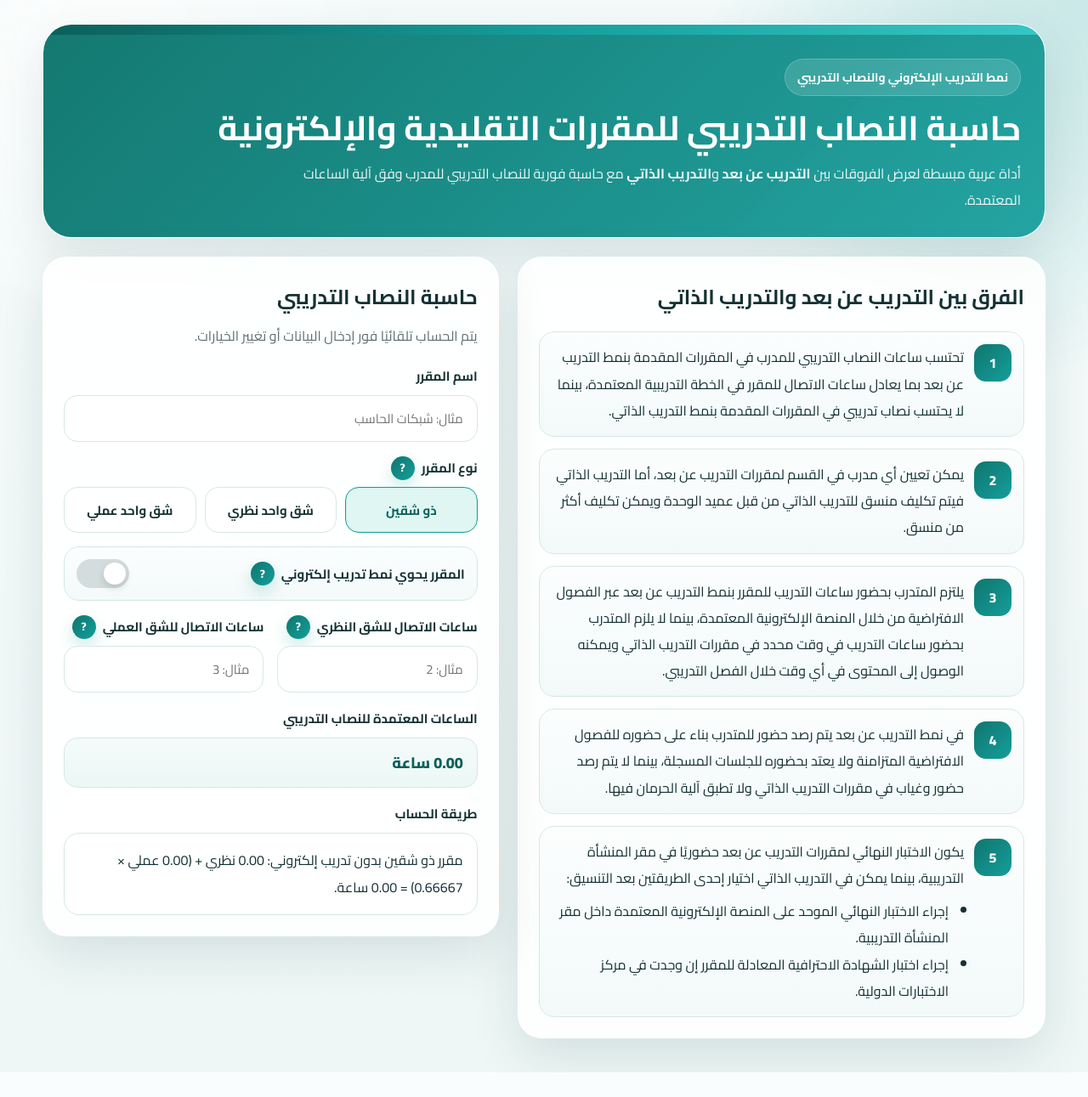
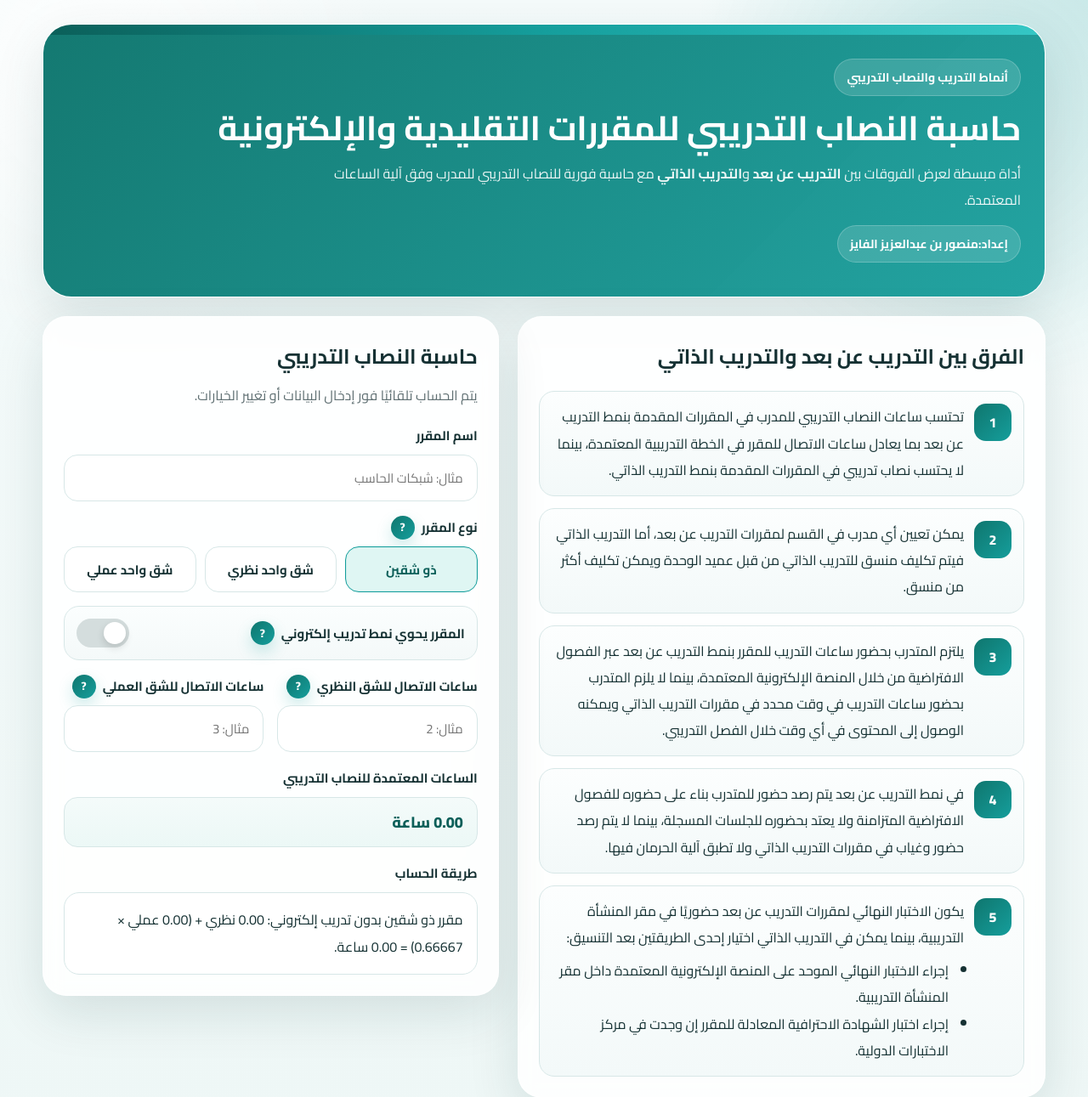
Before and after one commit to maf1250/SSASECT, a Flask app: page / in a window 1280 px wide. Shown: the top 1291 px of the page at 85% size. Before the commit the page ends 1262 px from the top, so only its background shows below. Run offline with Flask 3, Linux system fonts and the light colour scheme.

Commit message:
Update index.html

```diff
--- a/templates/index.html
+++ b/templates/index.html
@@ -16,11 +16,14 @@
     <section class="hero-card">
       <div class="hero-topbar"></div>
       <div class="hero-content">
-        <div class="hero-badge">نمط التدريب الإلكتروني والنصاب التدريبي</div>
+        <div class="hero-badge">أنماط التدريب والنصاب التدريبي</div>
         <h1>حاسبة النصاب التدريبي للمقررات التقليدية والإلكترونية</h1>
         <p class="hero-text">
-          أداة عربية مبسطة لعرض الفروقات بين <strong>التدريب عن بعد</strong> و<strong>التدريب الذاتي</strong>
+          أداة مبسطة لعرض الفروقات بين <strong>التدريب عن بعد</strong> و<strong>التدريب الذاتي</strong>
           مع حاسبة فورية للنصاب التدريبي للمدرب وفق آلية الساعات المعتمدة.
+        </p>
+          <p class="hero-badge">
+              إعداد: <strong> منصور بن عبدالعزيز الفايز </strong>
         </p>
       </div>
     </section>
```
